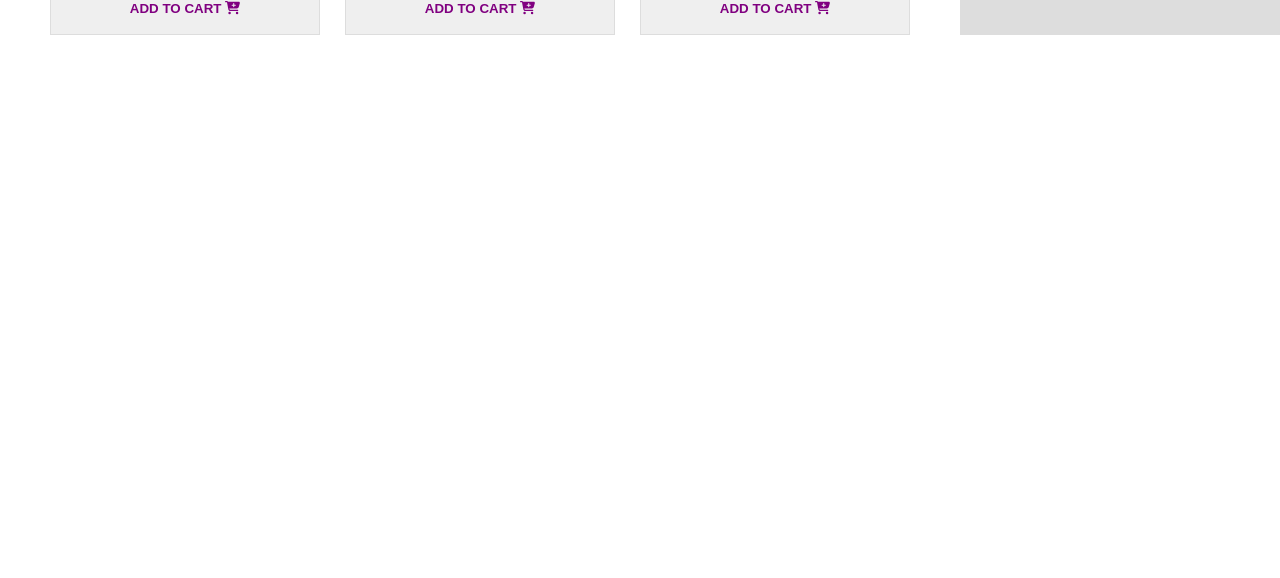
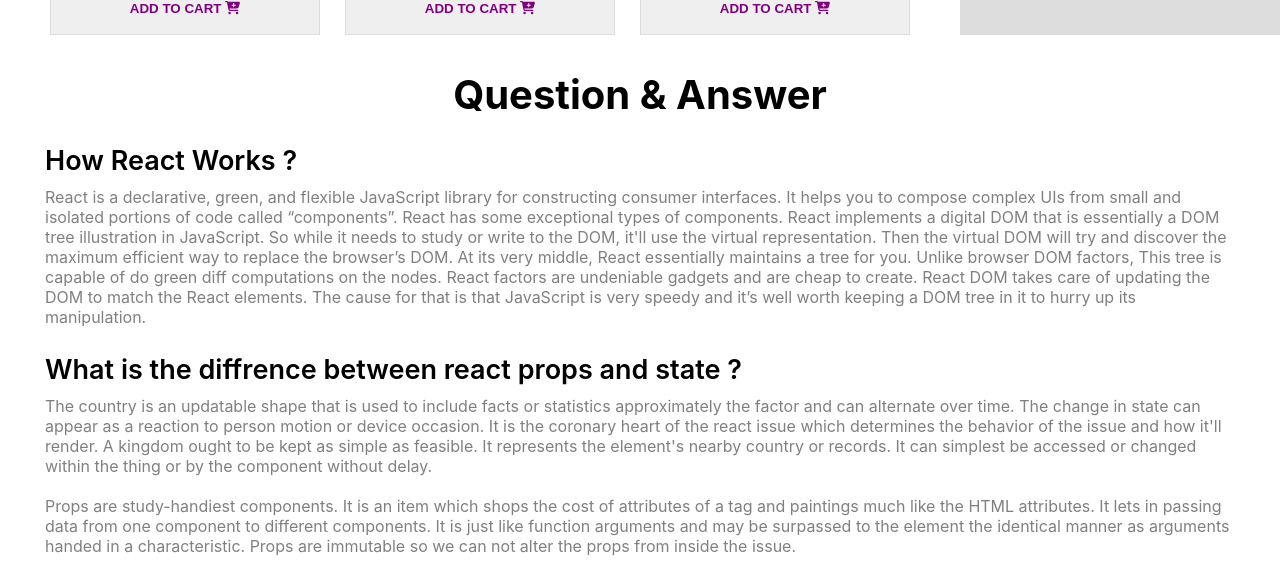
Before and after one commit to zubayer-salehin/lucky-one-react-project, a React (Create React App) app: page / in a window 1280 px wide. Shown: the part 2001-2579 px from the top of the page. Before the commit the page ends 2061 px from the top, so only its background shows below. Built offline with nearby package versions, Linux system fonts and the light colour scheme.

Commit message:
question-answer done

```diff
--- a/src/App.js
+++ b/src/App.js
@@ -1,5 +1,6 @@
 import './App.css';
 import Header from './components/Header/Header';
+import QuestionAnswer from './components/QuestionAnswer/QuestionAnswer';
 import Shop from './components/Shop/Shop';
 
 
@@ -9,6 +10,7 @@
     <div>
         <Header></Header>
         <Shop></Shop>
+        <QuestionAnswer></QuestionAnswer>
     </div>
   );
 }
--- a/src/components/Cart/Cart.css
+++ b/src/components/Cart/Cart.css
@@ -17,7 +17,7 @@
 #chosse1ForMe{
     width:60%;
     height: 40px;
-    background-image:linear-gradient(to right,#a517ba,#5f1782);
+    background-image:linear-gradient(to right,#1dd317,rgb(2, 143, 2));
     border:none;
     color:white;
     border-radius: 5px;
@@ -26,7 +26,7 @@
 #again{
     width:60%;
     height: 40px;
-    background-image:linear-gradient(to right,#c42238,#df0f0f);
+    background-image:linear-gradient(to right,#a517ba,#5f1782);
     border:none;
     color:white;
     border-radius: 5px;
--- /dev/null
+++ b/src/components/QuestionAnswer/QuestionAnswer.css
@@ -0,0 +1,20 @@
+.container-title{
+    margin:35px 0px 15px;
+    font-size: 40px;
+    font-weight: 700;
+    text-align: center;
+}
+
+.question{
+    padding:10px 0px;
+    margin:0px;
+}
+
+.answer{
+    color:gray;
+    margin:0px 0px 16px;
+}
+
+.container{
+    margin:25px 45px 25px;
+}
--- /dev/null
+++ b/src/components/QuestionAnswer/QuestionAnswer.js
@@ -0,0 +1,19 @@
+import React from 'react';
+import "./QuestionAnswer.css";
+
+const QuestionAnswer = () => {
+    return (
+        <div className='container'>
+            <h1 className='container-title'>Question & Answer</h1>
+            <h2 className='question'>How React Works ?</h2>
+            <p className='answer'>React is a declarative, green, and flexible JavaScript library for constructing consumer interfaces. It helps you to compose complex UIs from small and isolated portions of code called “components”. React has some exceptional types of components. React implements a digital DOM that is essentially a DOM tree illustration in JavaScript. So while it needs to study or write to the DOM, it'll use the virtual representation. Then the virtual DOM will try and discover the maximum efficient way to replace the browser’s DOM. At its very middle, React essentially maintains a tree for you. Unlike browser DOM factors, This tree is capable of do green diff computations on the nodes. React factors are undeniable gadgets and are cheap to create. React DOM takes care of updating the DOM to match the React elements. The cause for that is that JavaScript is very speedy and it’s well worth keeping a DOM tree in it to hurry up its manipulation.</p>
+
+            <h2 className='question'>What is the diffrence between react props and state ?</h2>
+            <p className='answer'>The country is an updatable shape that is used to include facts or statistics approximately the factor and can alternate over time. The change in state can appear as a reaction to person motion or device occasion. It is the coronary heart of the react issue which determines the behavior of the issue and how it'll render. A kingdom ought to be kept as simple as feasible. It represents the element's nearby country or records. It can simplest be accessed or changed within the thing or by the component without delay.<br/><br />
+
+             Props are study-handiest components. It is an item which shops the cost of attributes of a tag and paintings much like the HTML attributes. It lets in passing data from one component to different components. It is just like function arguments and may be surpassed to the element the identical manner as arguments handed in a characteristic. Props are immutable so we can not alter the props from inside the issue.</p>
+        </div>
+    );
+};
+
+export default QuestionAnswer;
```
